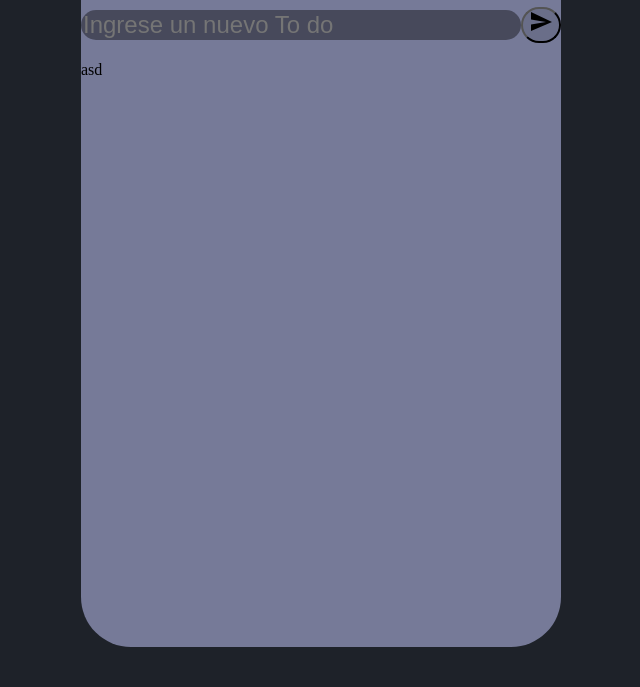
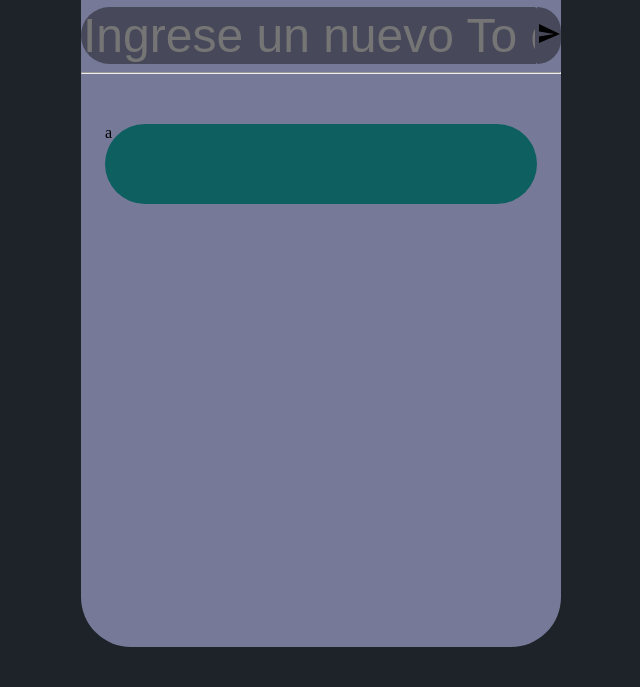
Before and after one commit to Dr0x3525/VsCode, a plain HTML site: page Todo list/index.html in a window 1280 px wide. Shown: the part 113-800 px from the top of the page, without its empty margins (319-959 px from the left). Drawn offline with Linux system fonts and the light colour scheme.

Commit message:
v2 ahora voy a comenzar a que se pueda pasar el archivo de js a html

```diff
--- a/Todo list/index.html
+++ b/Todo list/index.html
@@ -11,23 +11,30 @@
 
 <div class="container">
   <div class="caja">
-      <h1 class="titulo">To do lista</h2>
+      <h1 class="titulo">To do lista de tareas</h1>
 
       <!--Aqui se ponen las tareas-->
 
       <div class="ponerTareas" >
-        <input placeholder="Ingrese un nuevo To do" type="text" id="miInput" name="miInput">
-        <button class="miBoton">
+        <input autocomplete="off" placeholder="Ingrese un nuevo To do" type="text" id="todo" name="todo">
+        <button class="miBoton" type="submit" onclick="AgregarTodo()">
           <svg width="24" height="24" viewBox="0 0 24 24" fill="none" xmlns="http://www.w3.org/2000/svg">
             <path d="M2 21L23 12L2 2L2 9.5L17 12L2 14.5V21Z" fill="currentColor"/>
           </svg>
         </button>
       </div>
 
+      <script src="todo.js"></script>
+
       <!--Aqui se muestran las tareas-->
 
+      <hr>
       <br>
-      asd
+
+      <div class="tarea">
+        a
+      </div>
+
 
   </div>
 </div>
--- a/Todo list/style.css
+++ b/Todo list/style.css
@@ -27,21 +27,36 @@ body {
 
 .ponerTareas {
     display: flex;
-    align-items: center;
+    width: 100%;
 }
 
-#miInput {
-    font-size: 1.5rem;
-    width: 400vh;
+#todo {
+    font-size: 3rem;
+    width: 100%;
     background-color: rgba(0, 0, 0, 0.4);
     border: none;
+    border-radius: 50px 5px 5px 50px;
+
+}
+
+input:focus {
+    outline: none; /* Elimina el contorno */
+ }
+
+.miBoton {
+    background-color: rgba(0, 0, 0, 0.4);
+    border-radius: 0px 50px 50px 0px;
+    border: none;
+    padding: 0%;
+
+}
+
+
+.tarea {
+    margin: 5%;
+    width: 90%;
+    height: 10vh;
+    background-color: rgb(14, 95, 95);
     border-radius: 50px;
 
 }
-
-.miBoton {
-    background-color: rgba(0, 0, 0, 0.1);
-    border-radius: 50px;
-
-    font-size: 1.5rem;
-}
--- /dev/null
+++ b/Todo list/todo.js
@@ -0,0 +1,8 @@
+let listaTodo = [""];
+
+
+function AgregarTodo() {
+    let todo = document.getElementById('todo')
+    listaTodo.push(todo.value)
+    console.log(listaTodo)
+}
```
